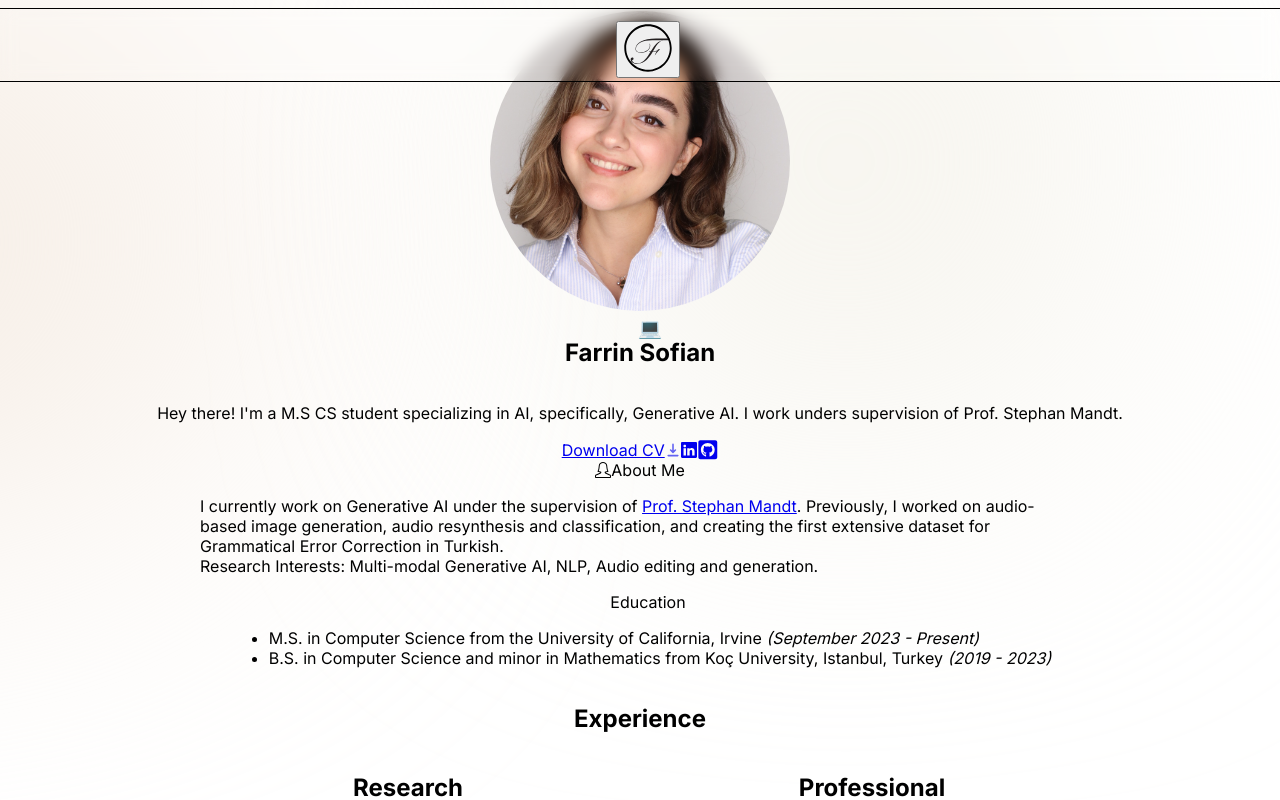
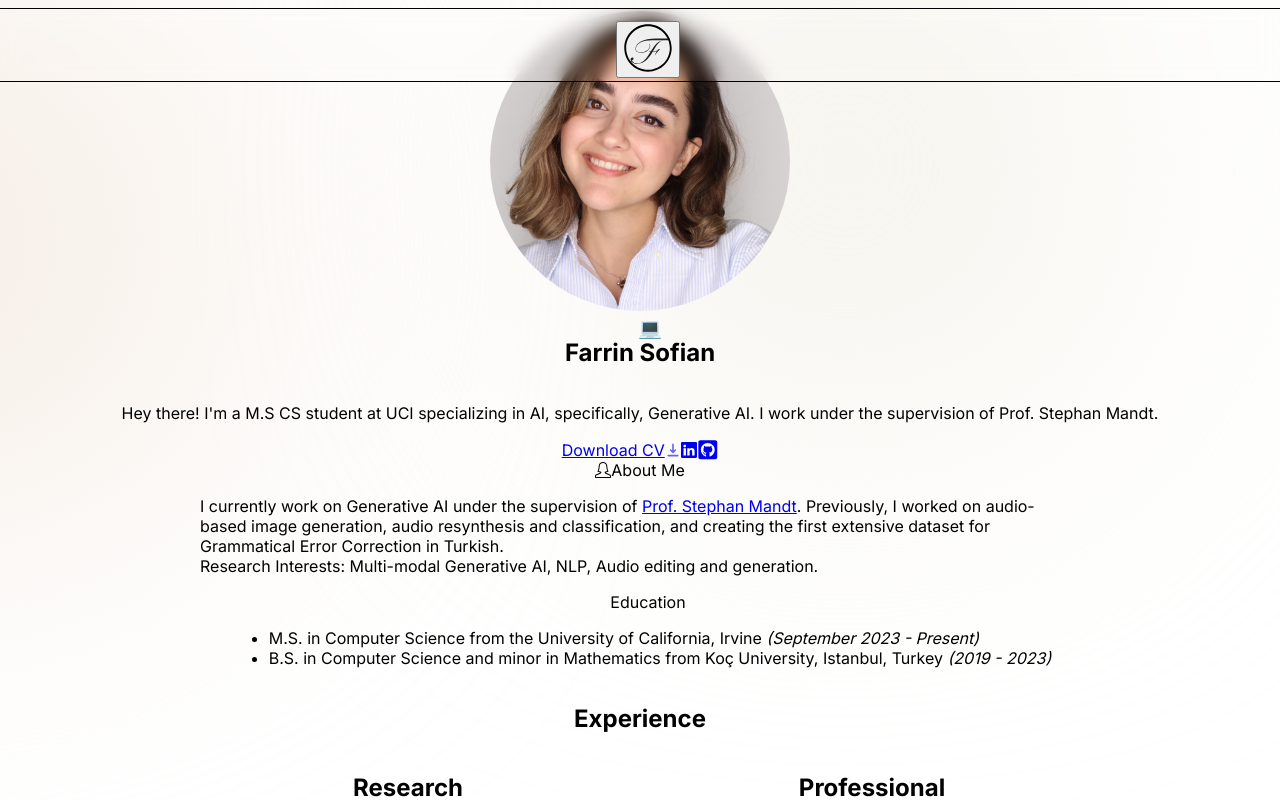
Before and after one commit to farrinfedra/fedra-portfolio, a Next.js app: page / in a window 1280 px wide. Shown: the top 800 px of the page. Built offline with nearby package versions, Linux system fonts and the light colour scheme; some icons are missing.

Commit message:
fix typo in intro

```diff
--- a/components/intro.tsx
+++ b/components/intro.tsx
@@ -65,8 +65,8 @@ export default function Intro() {
           <span>Farrin Sofian</span>
         </motion.h1>
         <p className="text-2xl leading-10 tracking-tight text-slate-900 mt-4 md:text-xl">
-          Hey there! I'm a M.S CS student specializing in AI, specifically, Generative AI.
-          I work unders supervision of Prof. Stephan Mandt.
+          Hey there! I'm a M.S CS student at UCI specializing in AI, specifically, Generative AI.
+          I work under the supervision of Prof. Stephan Mandt.
         </p>
         <motion.div
           className="flex mt-5 sm:flex-row items-center justify-center gap-2 text-lg font-medium
```
